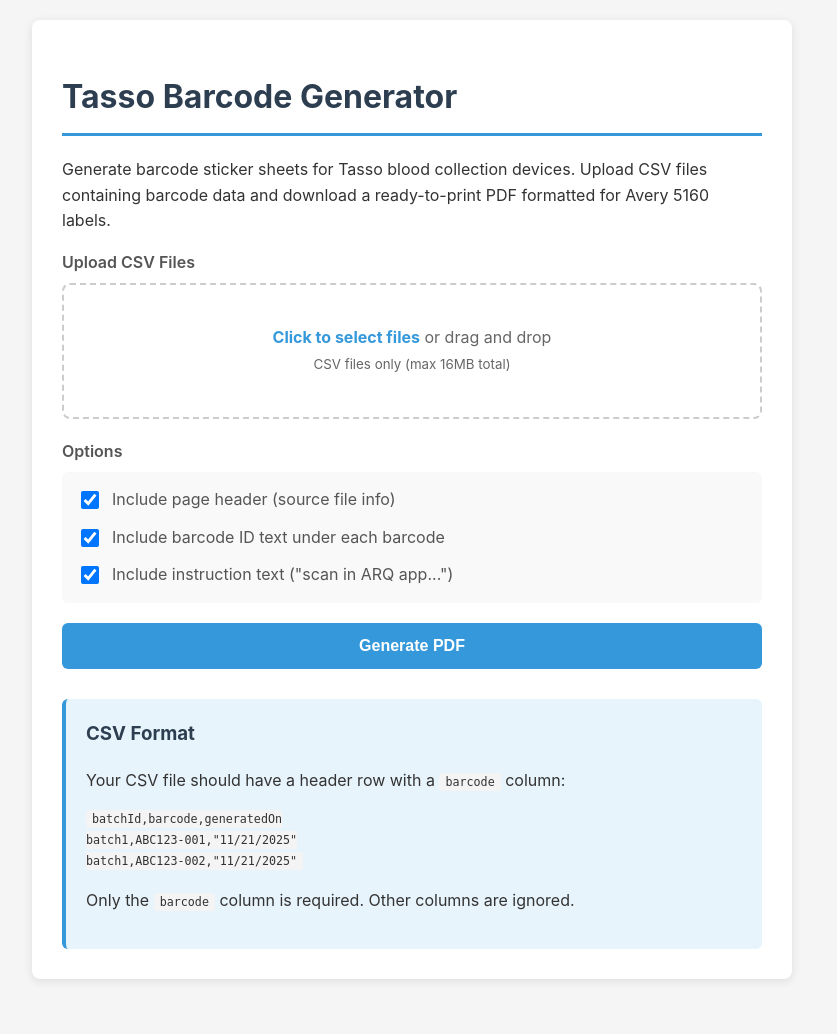
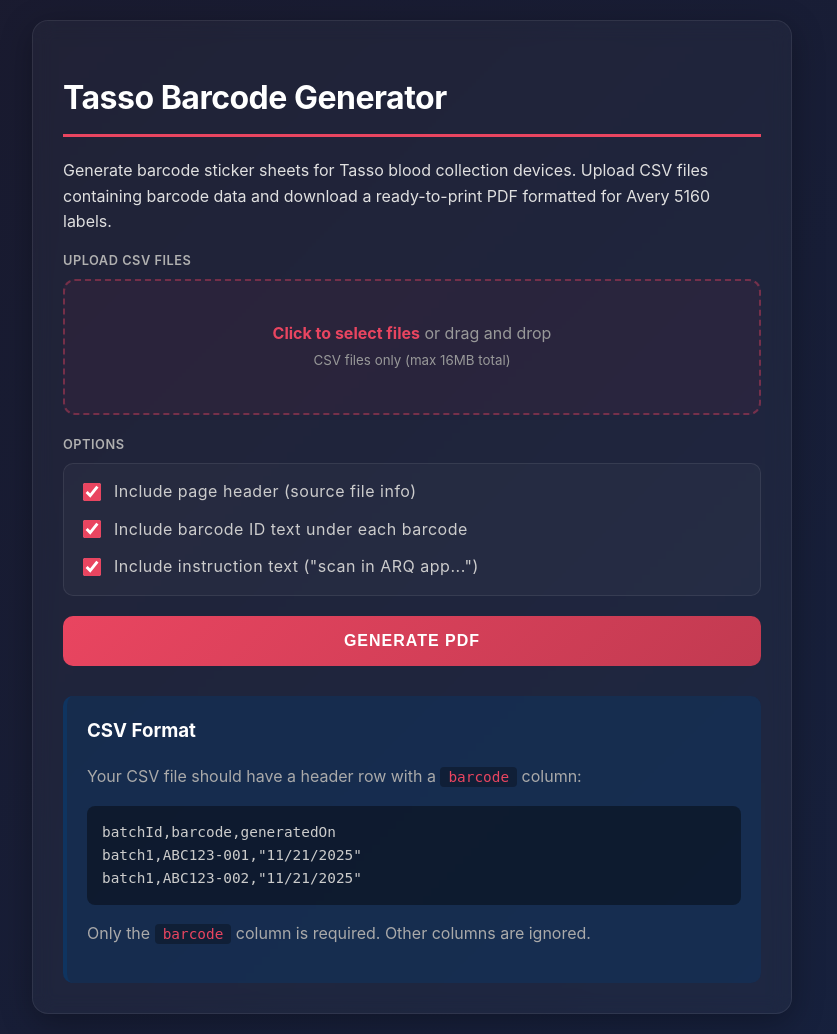
Before and after one commit to rchen25/tasso-barcode-generator, a Flask app: page / in a window 1280 px wide. Shown: the whole page, without its empty margins (228-1065 px from the left). Before the commit the page ends 981 px from the top, so only its background shows below. Run offline with Flask 3, Linux system fonts and the light colour scheme.

Commit message:
Update color scheme to dark theme with coral accents

```diff
--- a/templates/index.html
+++ b/templates/index.html
@@ -9,42 +9,47 @@
             box-sizing: border-box;
         }
         body {
-            font-family: -apple-system, BlinkMacSystemFont, "Segoe UI", Roboto, "Helvetica Neue", Arial, sans-serif;
+            font-family: "Inter", -apple-system, BlinkMacSystemFont, "Segoe UI", Roboto, sans-serif;
             line-height: 1.6;
             max-width: 800px;
             margin: 0 auto;
             padding: 20px;
-            background: #f5f5f5;
-            color: #333;
+            background: linear-gradient(135deg, #1a1a2e 0%, #16213e 100%);
+            min-height: 100vh;
+            color: #e0e0e0;
         }
         h1 {
-            color: #2c3e50;
-            border-bottom: 3px solid #3498db;
+            color: #fff;
+            border-bottom: 3px solid #e94560;
             padding-bottom: 10px;
+            font-weight: 700;
+            letter-spacing: -0.5px;
         }
         .container {
-            background: white;
+            background: rgba(255, 255, 255, 0.03);
             padding: 30px;
-            border-radius: 8px;
-            box-shadow: 0 2px 10px rgba(0,0,0,0.1);
+            border-radius: 16px;
+            box-shadow: 0 8px 32px rgba(0,0,0,0.3);
+            border: 1px solid rgba(255,255,255,0.08);
+            backdrop-filter: blur(10px);
         }
         .flash-messages {
             margin-bottom: 20px;
         }
         .flash {
             padding: 12px 16px;
-            border-radius: 4px;
+            border-radius: 8px;
             margin-bottom: 10px;
         }
         .flash.error {
-            background: #fee;
-            border: 1px solid #fcc;
-            color: #c00;
+            background: rgba(233, 69, 96, 0.2);
+            border: 1px solid #e94560;
+            color: #ff6b8a;
         }
         .flash.success {
-            background: #efe;
-            border: 1px solid #cfc;
-            color: #060;
+            background: rgba(46, 213, 115, 0.2);
+            border: 1px solid #2ed573;
+            color: #7bed9f;
         }
         form {
             display: flex;
@@ -58,24 +63,30 @@
         }
         label {
             font-weight: 600;
-            color: #555;
+            color: #b0b0b0;
+            text-transform: uppercase;
+            font-size: 0.8em;
+            letter-spacing: 0.5px;
         }
         .file-input-wrapper {
             position: relative;
-            border: 2px dashed #ccc;
-            border-radius: 8px;
+            border: 2px dashed rgba(233, 69, 96, 0.4);
+            border-radius: 12px;
             padding: 40px 20px;
             text-align: center;
-            transition: border-color 0.3s, background-color 0.3s;
+            transition: all 0.3s ease;
             cursor: pointer;
+            background: rgba(233, 69, 96, 0.05);
         }
         .file-input-wrapper:hover {
-            border-color: #3498db;
-            background-color: #f8fbfe;
+            border-color: #e94560;
+            background: rgba(233, 69, 96, 0.1);
+            transform: translateY(-2px);
         }
         .file-input-wrapper.dragover {
-            border-color: #3498db;
-            background-color: #e8f4fc;
+            border-color: #e94560;
+            background: rgba(233, 69, 96, 0.15);
+            box-shadow: 0 0 20px rgba(233, 69, 96, 0.3);
         }
         .file-input-wrapper input[type="file"] {
             position: absolute;
@@ -87,17 +98,18 @@
             cursor: pointer;
         }
         .file-input-text {
-            color: #666;
+            color: #999;
         }
         .file-input-text strong {
-            color: #3498db;
+            color: #e94560;
         }
         .selected-files {
             margin-top: 15px;
-            padding: 10px;
-            background: #f9f9f9;
-            border-radius: 4px;
+            padding: 12px;
+            background: rgba(255,255,255,0.05);
+            border-radius: 8px;
             display: none;
+            border: 1px solid rgba(255,255,255,0.1);
         }
         .selected-files.has-files {
             display: block;
@@ -105,14 +117,16 @@
         .selected-files ul {
             margin: 5px 0 0 0;
             padding-left: 20px;
+            color: #ccc;
         }
         .options {
             display: flex;
             flex-direction: column;
             gap: 12px;
             padding: 15px;
-            background: #f9f9f9;
-            border-radius: 6px;
+            background: rgba(255,255,255,0.03);
+            border-radius: 10px;
+            border: 1px solid rgba(255,255,255,0.08);
         }
         .checkbox-group {
             display: flex;
@@ -123,55 +137,81 @@
             width: 18px;
             height: 18px;
             cursor: pointer;
+            accent-color: #e94560;
         }
         .checkbox-group label {
             font-weight: normal;
             cursor: pointer;
+            text-transform: none;
+            font-size: 1em;
+            color: #ccc;
         }
         button[type="submit"] {
-            background: #3498db;
+            background: linear-gradient(135deg, #e94560 0%, #c23a51 100%);
             color: white;
             border: none;
-            padding: 14px 28px;
+            padding: 16px 32px;
             font-size: 16px;
             font-weight: 600;
-            border-radius: 6px;
+            border-radius: 10px;
             cursor: pointer;
-            transition: background 0.3s;
+            transition: all 0.3s ease;
+            text-transform: uppercase;
+            letter-spacing: 1px;
         }
         button[type="submit"]:hover {
-            background: #2980b9;
+            background: linear-gradient(135deg, #ff6b8a 0%, #e94560 100%);
+            transform: translateY(-2px);
+            box-shadow: 0 8px 20px rgba(233, 69, 96, 0.4);
         }
         button[type="submit"]:disabled {
-            background: #bdc3c7;
+            background: #444;
             cursor: not-allowed;
+            transform: none;
+            box-shadow: none;
         }
         .info {
             margin-top: 30px;
             padding: 20px;
-            background: #e8f4fc;
-            border-radius: 6px;
-            border-left: 4px solid #3498db;
+            background: rgba(15, 52, 96, 0.5);
+            border-radius: 10px;
+            border-left: 4px solid #0f3460;
         }
         .info h3 {
             margin-top: 0;
-            color: #2c3e50;
+            color: #fff;
         }
         .info ul {
             margin-bottom: 0;
         }
+        .info p {
+            color: #aaa;
+        }
         code {
-            background: #f4f4f4;
-            padding: 2px 6px;
-            border-radius: 3px;
+            background: rgba(0,0,0,0.3);
+            padding: 2px 8px;
+            border-radius: 4px;
             font-size: 0.9em;
+            color: #e94560;
+            font-family: "JetBrains Mono", "Fira Code", monospace;
+        }
+        pre {
+            background: rgba(0,0,0,0.4);
+            padding: 15px;
+            border-radius: 8px;
+            overflow-x: auto;
+        }
+        pre code {
+            background: none;
+            padding: 0;
+            color: #ccc;
         }
         .spinner {
             display: none;
             width: 20px;
             height: 20px;
-            border: 2px solid #fff;
-            border-top-color: transparent;
+            border: 2px solid rgba(255,255,255,0.3);
+            border-top-color: #fff;
             border-radius: 50%;
             animation: spin 1s linear infinite;
             margin-left: 10px;
@@ -184,6 +224,10 @@
         }
         .loading button[type="submit"] {
             pointer-events: none;
+        }
+        ::selection {
+            background: #e94560;
+            color: #fff;
         }
     </style>
 </head>
```
